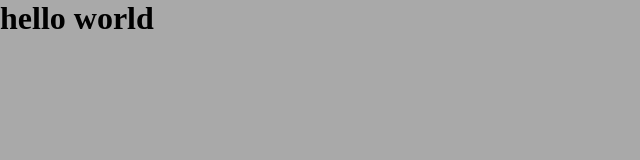
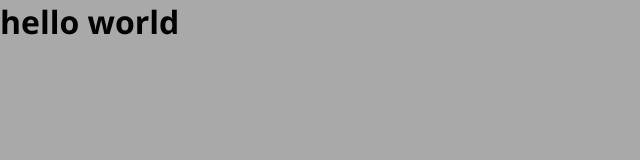
Before and after one commit to andreamaluta/react-dc-comics, a React (Vite) app: page / in a window 1280 px wide. Shown: the top 160 px of the page, without its empty margins (0-640 px from the left). Built offline with nearby package versions, Linux system fonts and the light colour scheme.

Commit message:
[UPD] added the font style and the container

```diff
--- a/index.html
+++ b/index.html
@@ -4,6 +4,10 @@
 <head>
   <meta charset="UTF-8" />
   <link rel="icon" type="image/svg+xml" href="/vite.svg" />
+  <link rel="preconnect" href="https://fonts.googleapis.com">
+  <link rel="preconnect" href="https://fonts.gstatic.com" crossorigin>
+  <link href="https://fonts.googleapis.com/css2?family=Open+Sans:ital,wght@0,300..800;1,300..800&display=swap"
+    rel="stylesheet">
   <meta name="viewport" content="width=device-width, initial-scale=1.0" />
   <title>react-dc-comics</title>
 </head>
--- a/src/index.css
+++ b/src/index.css
@@ -6,4 +6,12 @@
 
 body {
   background-color: darkgray;
+  font-family: "Open Sans", sans-serif;
 }
+
+.container {
+  max-width: 1200px;
+  margin: 0 auto;
+}
+
+/* HEADER */
```
